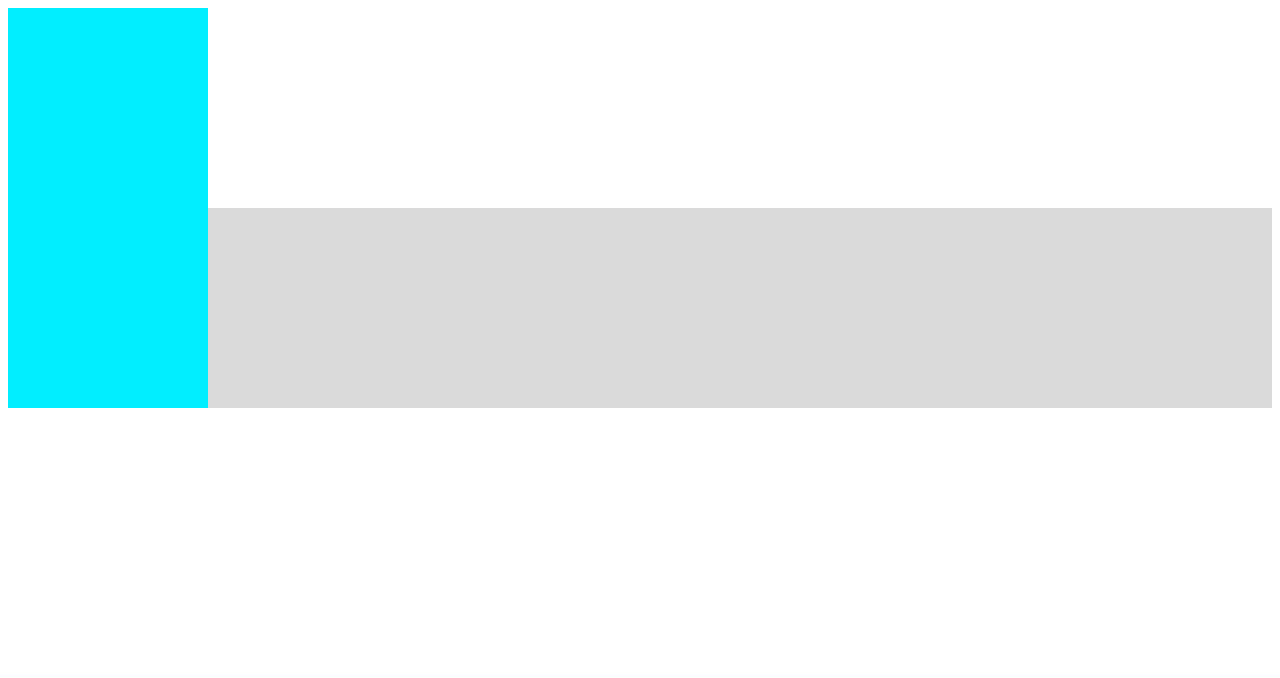
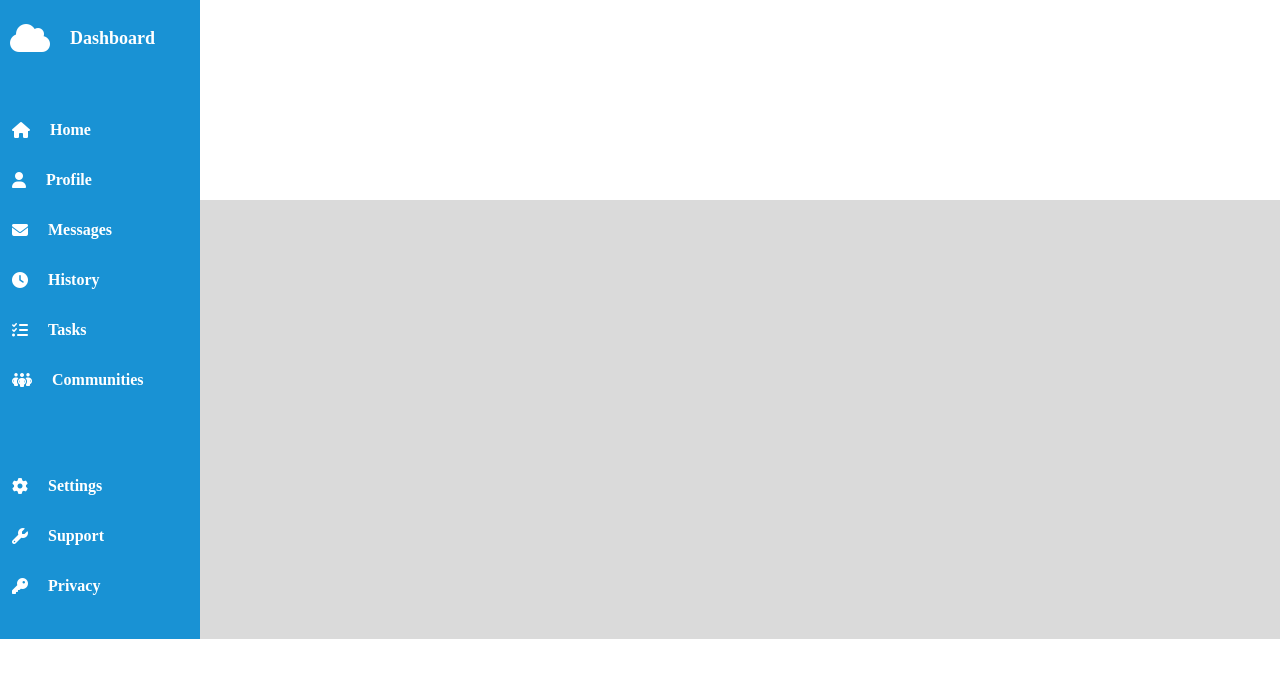
Before and after one commit to 90yearsoldcoder/odin_admin_dashboard, a plain HTML site: page index.html in a window 1280 px wide. Drawn offline with Linux system fonts and the light colour scheme.

Commit message:
add sidebar

```diff
--- a/index.html
+++ b/index.html
@@ -4,11 +4,61 @@
     <meta charset="UTF-8" />
     <meta name="viewport" content="width=device-width, initial-scale=1.0" />
     <link rel="stylesheet" href="style.css" />
+    <script
+      src="https://kit.fontawesome.com/6d98027780.js"
+      crossorigin="anonymous"
+    ></script>
     <title>Document</title>
   </head>
   <body>
     <main>
-      <div class="sidebar"></div>
+      <div class="sidebar">
+        <div class="sidebar_header">
+          <i class="fa-solid fa-cloud fa-2xl"></i>
+          <p class="db_list_p" style="font-size: large">Dashboard</p>
+        </div>
+        <ul class="db_main_list">
+          <li id="1">
+            <i class="fa-solid fa-house"></i>
+            <p class="db_list_p">Home</p>
+          </li>
+          <li id="2">
+            <i class="fa-solid fa-user"></i>
+            <p class="db_list_p">Profile</p>
+          </li>
+          <li id="3">
+            <i class="fa-solid fa-envelope"></i>
+            <p class="db_list_p">Messages</p>
+          </li>
+          <li id="4">
+            <i class="fa-solid fa-clock"></i>
+            <p class="db_list_p">History</p>
+          </li>
+          <li id="5">
+            <i class="fa-solid fa-list-check"></i>
+            <p class="db_list_p">Tasks</p>
+          </li>
+          <li id="6">
+            <i class="fa-solid fa-people-group"></i>
+            <p class="db_list_p">Communities</p>
+          </li>
+        </ul>
+
+        <ul class="db_other_list">
+          <li id="db_other1">
+            <i class="fa-solid fa-gear"></i>
+            <p class="db_list_p">Settings</p>
+          </li>
+          <li id="db_other2">
+            <i class="fa-solid fa-wrench"></i>
+            <p class="db_list_p">Support</p>
+          </li>
+          <li id="db_other3">
+            <i class="fa-solid fa-key"></i>
+            <p class="db_list_p">Privacy</p>
+          </li>
+        </ul>
+      </div>
       <div class="header"></div>
       <div class="content"></div>
     </main>
--- a/style.css
+++ b/style.css
@@ -1,9 +1,15 @@
 :root.light {
-  --sidebar-bg-color: rgb(0, 238, 255);
+  --sidebar-bg-color: rgb(25, 146, 212);
   --header-bg-color: white;
   --content-bg-color: rgb(218, 218, 218);
+  --sidebar-icon-color: #ffffff;
 }
 
+body {
+  margin: 0px;
+}
+
+/*Basic layout*/
 main {
   display: grid;
   grid-template-columns: 200px minmax(200px, 1fr);
@@ -13,6 +19,12 @@ main {
 .sidebar {
   grid-area: 1/1/3/2;
   background-color: var(--sidebar-bg-color);
+
+  /*flex setting*/
+  display: flex;
+  flex-direction: column;
+
+  /*MBP*/
 }
 
 .header {
@@ -24,3 +36,40 @@ main {
   grid-area: 2/2/3/3;
   background-color: var(--content-bg-color);
 }
+
+/*inder grid*/
+
+/*font setting*/
+.db_list_p {
+  font-family: "Times New Roman", Times, serif;
+  font-weight: bolder;
+  color: white;
+}
+
+.db_list_p:hover {
+  text-decoration: underline;
+}
+
+/*other setting*/
+ul li,
+.sidebar_header {
+  list-style-type: none;
+  display: flex;
+  flex-direction: row;
+  align-items: center;
+  gap: 20px;
+
+  cursor: pointer;
+}
+
+ul {
+  padding: 12px;
+}
+
+.sidebar_header {
+  padding: 10px;
+}
+
+.sidebar i {
+  color: var(--sidebar-icon-color);
+}
```
